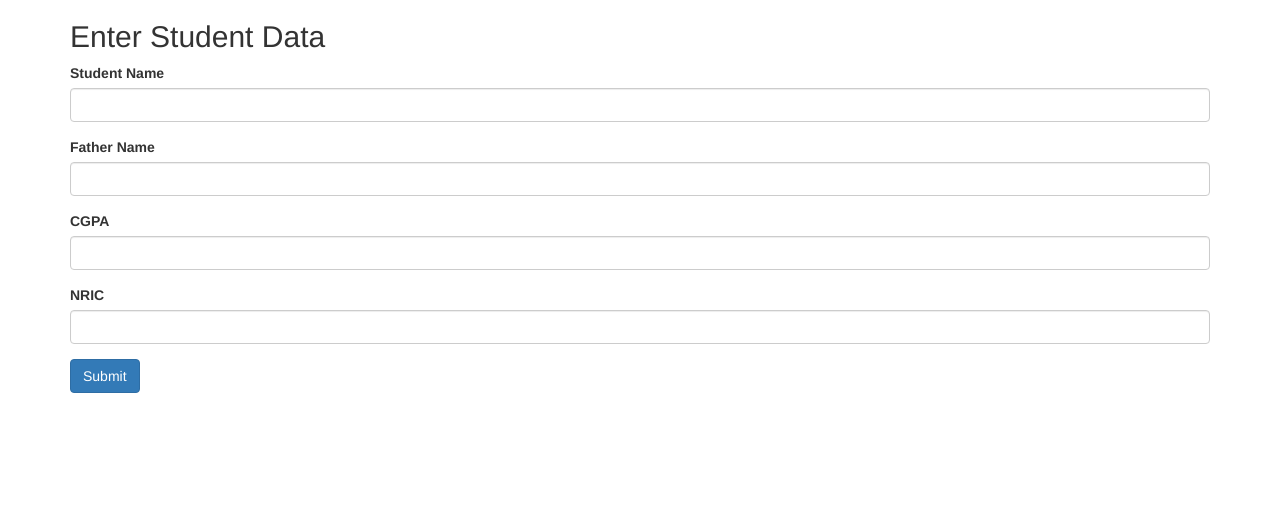
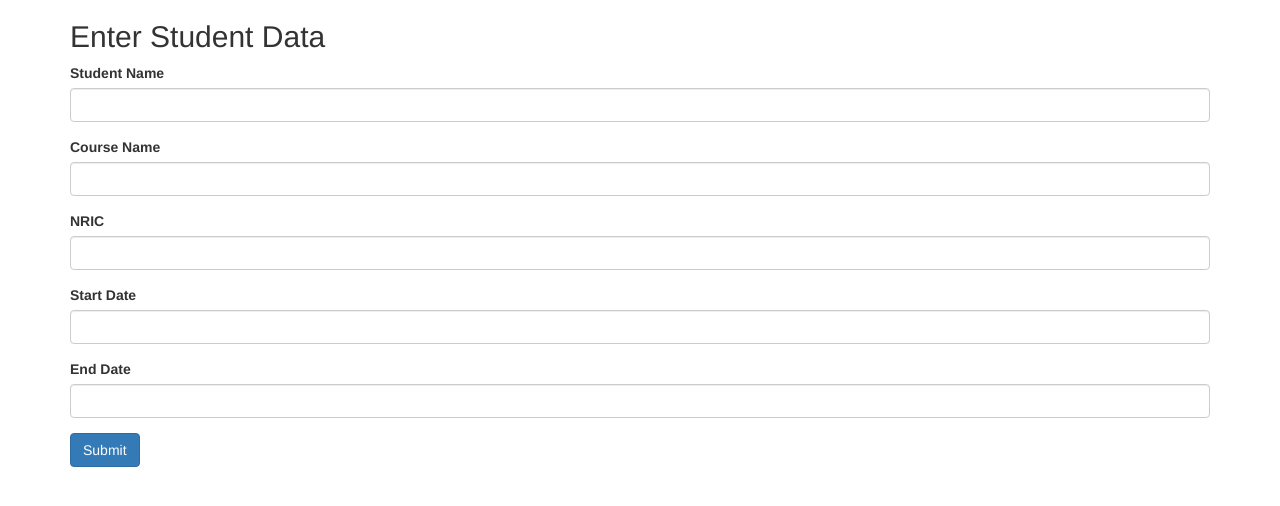
Before and after one commit to blockshift/stampery-certify, an Angular app: page / in a window 1280 px wide. Shown: the top 506 px of the page. Built offline with nearby package versions, Linux system fonts and the light colour scheme.

Commit message:
Some more changes in database

```diff
--- a/src/app/app.component.html
+++ b/src/app/app.component.html
@@ -8,20 +8,26 @@
     </div>
 
     <div class="form-group">
-      <label>Father Name</label>
-      <input type="text" class="form-control" name="fathername" ngModel>
+      <label>Course Name</label>
+      <input type="text" class="form-control" name="coursename" ngModel>
+    </div>
+    <div class="form-group">
+      <label>NRIC</label>
+      <input type="text" class="form-control" name="nric" ngModel>
     </div>
 
        <div class="form-group">
-      <label>CGPA</label>
-      <input type="text" class="form-control" name="cgpa" ngModel>
+      <label>Start Date</label>
+      <input type="text" class="form-control" name="startdate" ngModel>
+    </div>
+
+    <div class="form-group">
+      <label>End Date</label>
+      <input type="text" class="form-control" name="enddate" ngModel>
     </div>
 
 
-       <div class="form-group">
-      <label>NRIC</label>
-      <input type="text" class="form-control" name="nric" ngModel>
-    </div>
+
 
     <button type="submit" class="btn btn-primary">Submit</button>
 
--- a/src/app/app.component.ts
+++ b/src/app/app.component.ts
@@ -14,7 +14,7 @@ export class AppComponent {
     console.log(value);
    // var hash=shajs('sha256').update(value.name).digest('hex');
  //  console.log("Hash",hash);
-    this.exampleService.createstamp(value.name,value.fathername,value.cgpa,value.nric).subscribe(data => {
+    this.exampleService.createstamp(value.name,value.coursename,value.startdate,value.enddate,value.nric).subscribe(data => {
 try {
 
 // Do json parsing and filter stamp id and timestamp when successfully added into blockchain
--- a/src/app/app.service.ts
+++ b/src/app/app.service.ts
@@ -11,7 +11,7 @@ export class AppService {
   constructor(private http:Http) { }
 
 
-  createstamp(username,fathername,cgpa,nric){
+  createstamp(username,coursename,startdate,enddate,nric){
    console.log("Name",username);
 
 
@@ -20,8 +20,9 @@ export class AppService {
   let options = new RequestOptions({ headers: headers });
   let body = {
                 name: username,
-                fathername: fathername,
-                cgpa:cgpa,
+                course: coursename,
+                startdate:startdate,
+                enddate:enddate,
                 nric:nric
                 };
 
```
Also changed, not shown: 1 other file (tests, documents, lock files or other folders).
